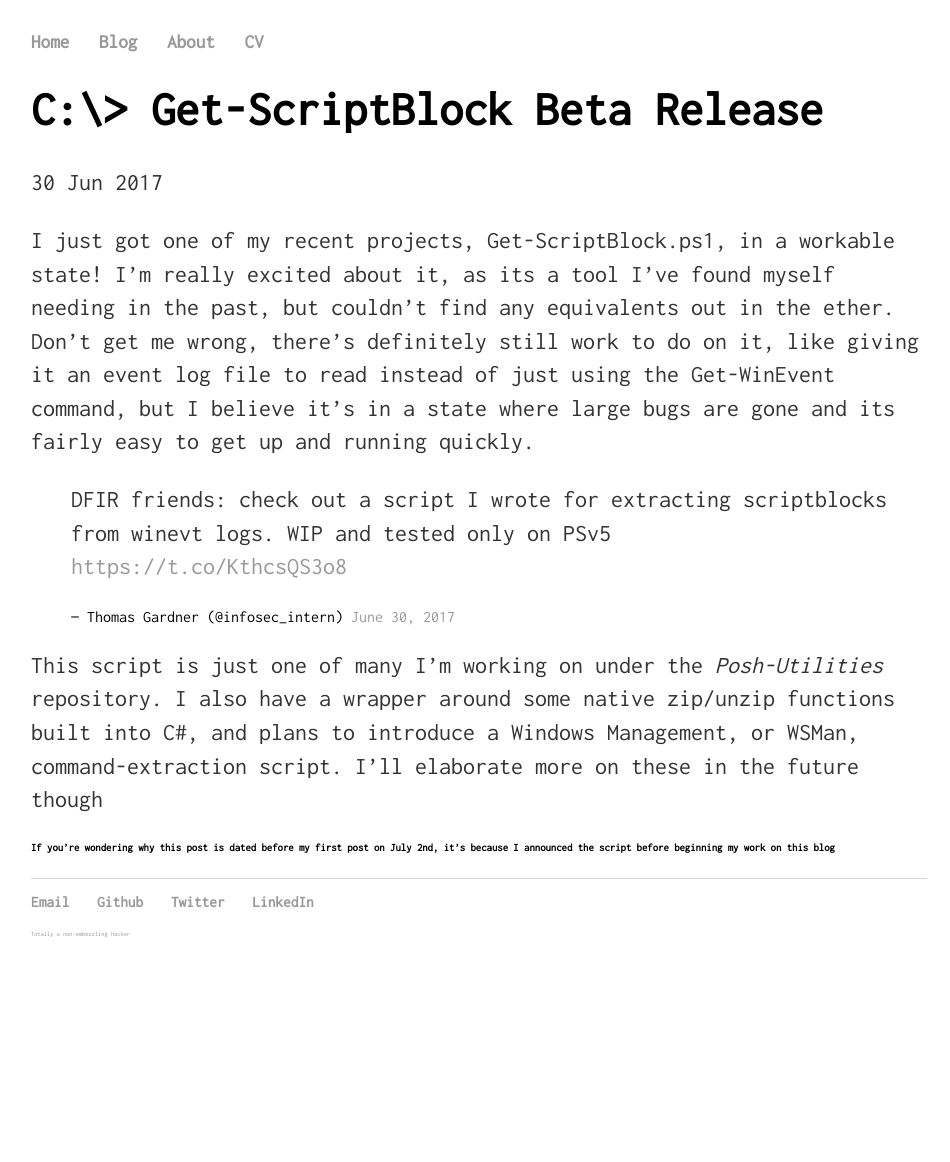
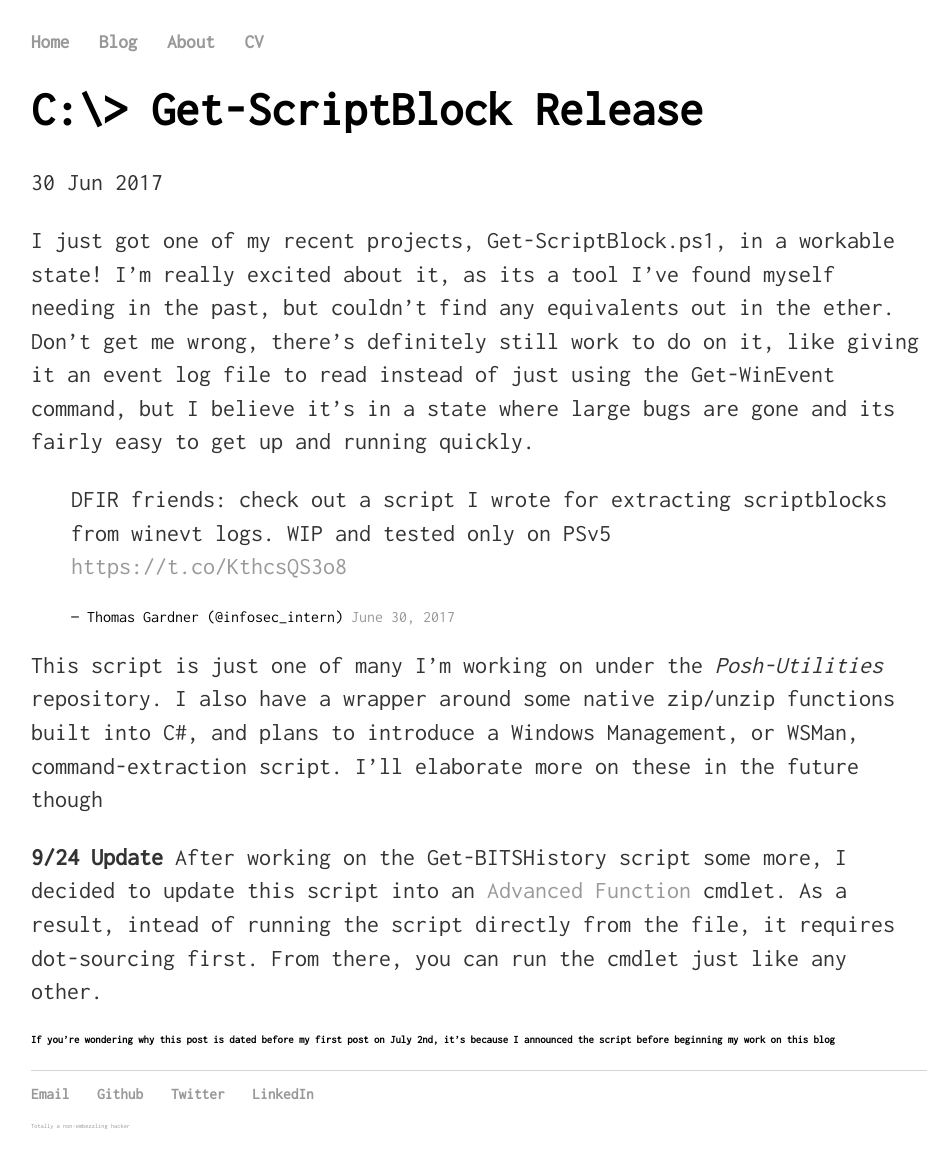
Before and after one commit to infosec-intern/infosec-intern.github.io, a Jekyll site: the page built from _posts/2017-06-30-get-scriptblock-overview.md, in a window 1280 px wide. Shown: the whole page, without its empty margins (161-1111 px from the left). Built offline with Jekyll 4.4.1, drawn with Linux system fonts in a browser that asks for light colours; comment, search, counter and statistics services are not loaded; before the commit the page ends 970 px from its top, so only the background shows below that.

Commit message:
Added an update

```diff
--- a/_posts/2017-06-30-get-scriptblock-overview.md
+++ b/_posts/2017-06-30-get-scriptblock-overview.md
@@ -1,8 +1,8 @@
 ---
 layout: post
-title: Get-ScriptBlock Beta Release
+title: Get-ScriptBlock Release
 date: 2017-06-30
-modified: 2017-07-04
+modified: 2017-09-24
 tags: powershell project
 ---
 
@@ -14,4 +14,6 @@ a tool I've found myself needing in the past, but couldn't find any equivalents
 
 This script is just one of many I'm working on under the _Posh-Utilities_ repository. I also have a wrapper around some native zip/unzip functions built into C#, and plans to introduce a Windows Management, or WSMan, command-extraction script. I'll elaborate more on these in the future though
 
+**9/24 Update** After working on the Get-BITSHistory script some more, I decided to update this script into an [Advanced Function](https://technet.microsoft.com/en-us/library/hh413265.aspx) cmdlet. As a result, intead of running the script directly from the file, it requires dot-sourcing first. From there, you can run the cmdlet just like any other.
+
 ###### If you're wondering why this post is dated before my first post on July 2nd, it's because I announced the script before beginning my work on this blog
```
